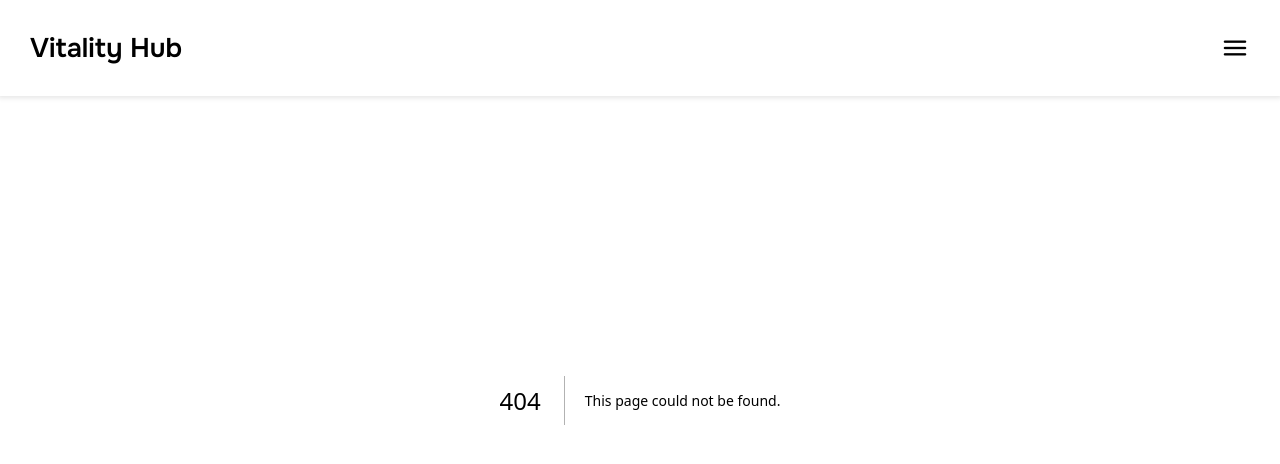
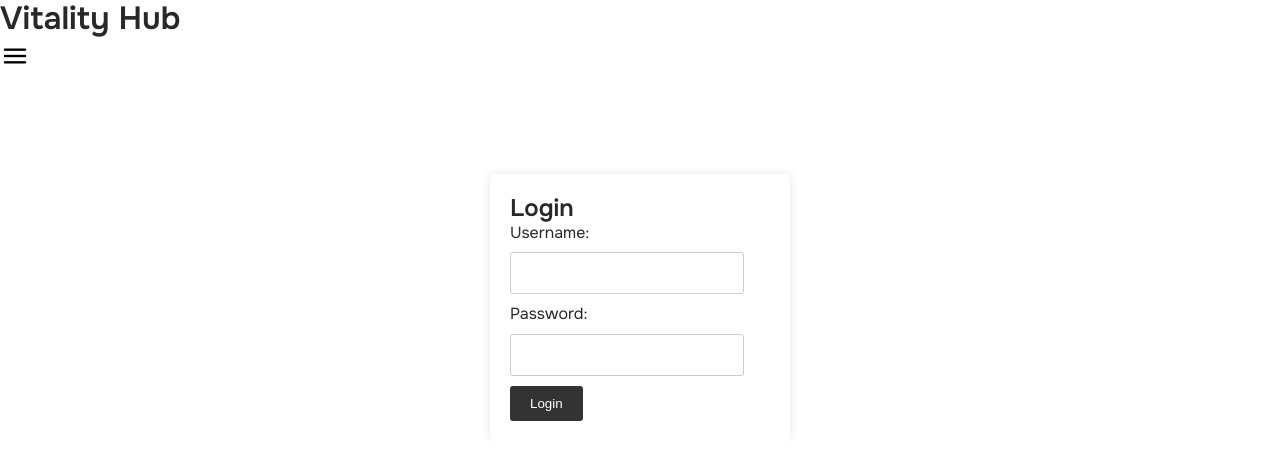
Before and after one commit to Rosalina1309/Vitality-Hub, a Next.js app in the folder client/: page /login in a window 1280 px wide. Before the commit this address had no page. Shown: the top 464 px of the page. Built offline with nearby package versions, Linux system fonts and the light colour scheme.

Commit message:
loginpage

```diff
--- /dev/null
+++ b/client/src/pages/login.tsx
@@ -0,0 +1,34 @@
+
+import React from 'react';
+import Recipes from '../components/RecipesComponent';
+import Navbar from '../components/Navbar';
+import styles from '../styles/loginpage.module.css';
+import CaloriesChartComponent from '../components/CaloriesChartComponent';
+import '../app/globals.css';
+
+ function LoginPage() {
+
+   const handleSubmit = (e) => {
+     e.preventDefault();
+   };
+
+   return (
+     <div>
+       <h1>Vitality Hub</h1>
+       <Navbar />
+       <div className={styles.container}>
+         <h2>Login</h2>
+         <form id="loginForm" onSubmit={handleSubmit}>
+         <label className={styles.label} htmlFor="username">Username:</label>
+           <input className={styles.input} type="text" id="username" name="username" required />
+
+           <label className={styles.label} htmlFor="password">Password:</label>
+           <input className={styles.input} type="password" id="password" name="password" required />
+           <button className={styles.button} type="submit">Login</button>
+         </form>
+       </div>
+     </div>
+   );
+ }
+
+ export default LoginPage;
--- /dev/null
+++ b/client/src/styles/loginpage.module.css
@@ -0,0 +1,31 @@
+.container {
+	width: 300px;
+	padding: 20px;
+	margin: 0 auto;
+	margin-top: 100px;
+	background-color: #fff;
+	border-radius: 5px;
+	box-shadow: 0px 0px 10px rgba(0, 0, 0, 0.1);
+}
+
+.label {
+	display: block;
+	margin-bottom: 10px;
+}
+
+.input {
+	width: 90%;
+	padding: 10px;
+	margin-bottom: 10px;
+	border: 1px solid #ccc;
+	border-radius: 3px;
+}
+
+.button {
+	background-color: #333;
+	color: white;
+	padding: 10px 20px;
+	border: none;
+	border-radius: 3px;
+	cursor: pointer;
+}
```
